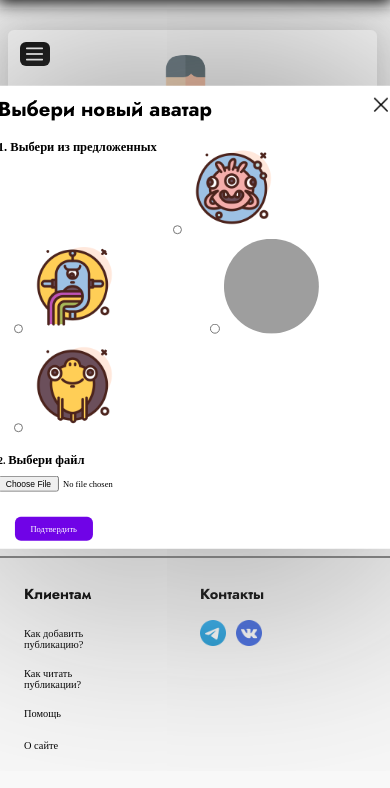
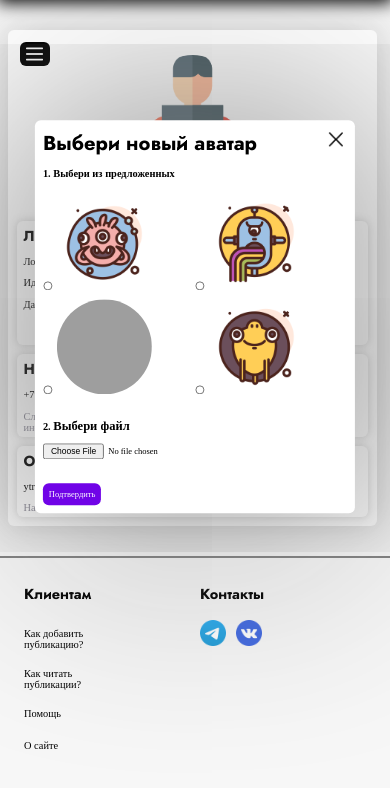
Before and after one commit to rayson0/app, a Flask app: a page that uses templates/profile_avatar.html in a window 390 px wide. Shown: the part 105-893 px from the top of the page. Run offline with Flask 3, Linux system fonts and the light colour scheme; a user stored in the database is signed in; data comes from the database, SQL or seed files in the repository; both versions use the stored data as it was after the commit; some libraries are stand-ins or nearby versions; some web fonts are replaced; grey boxes are pictures that could not be loaded.

Commit message:
end_vers2

```diff
--- a/static/css/style.css
+++ b/static/css/style.css
@@ -515,19 +515,12 @@ a {
   height: calc(9em + 1vw);
   border-radius: 50%;
 }
-.avatar_div {
-  width: calc(10em + 1.1vw);
-  margin: 0 1em;
-}
 .plus_profile_page {
   position: absolute;
-  right: 7%;
-  bottom: 7%;
+  right: 5%;
+  bottom: 5%;
   width: calc(0.9em + 0.1vw);
   height: calc(0.9em + 0.1vw);
-}
-.avatar_div {
-  position: relative;
 }
 .form_avatar {
   display: block;
@@ -539,13 +532,26 @@ a {
   transform: translate(-50%, -50%);
   box-shadow: 0 0 100vw 0 #6e6e6e;
   z-index: 3;
+  width: calc(280px + 20vw)
 }
 .avatars_div {
-  margin-top: 1em;
+  margin: 1em auto 0 auto;
   display: flex;
   flex-direction: row;
   flex-wrap: wrap;
-  width: calc(24em + 2.7vw);
+  width: calc(100%);
+}
+.avatar_div {
+  position: relative;
+}
+.avatar_form_div {
+  width: calc(50% - 1em);
+}
+.avatar_form_div:nth-child(odd) {
+  margin: 0 1em 1em 0;
+}
+.avatar_form_div:nth-child(even) {
+  margin: 0 0 1em 1em;
 }
 .field_with_tags {
   display: flex;
@@ -649,9 +655,14 @@ a {
   height: calc(2.5em + 0.3vw);
   background-size: 85%;
   background-position: center;
+  background-repeat: no-repeat;
+  background-color: #7003e7;
   border: none;
   border-top-right-radius: 0.4vw;
   border-bottom-right-radius: 0.4vw;
+}
+.footer_help_btn:link, .footer_help_btn:visited {
+  color: inherit;
 }
 .window_menu_profile_div {
   display: none;
@@ -1176,7 +1187,7 @@ option:focus {
   transform: translate(-50%, -50%);
   width: calc(250px + 15vw);
   z-index: 10;
-  box-shadow: 0 0 100vw 0 #6e6e6e,
+  box-shadow: 0 0 100vw 0 #4f4f4ff,
               inset 0 0 15px 0 #dcdcdc;
 }
 .btn_cross_profile {
@@ -1487,7 +1498,7 @@ body {
   line-height: 1.8;
 }
 .menu_links_header_text_div, .window_menu_profile_form {
-  box-shadow: 0 0 19px 0 rgba(0, 0, 0, 0.2);
+  box-shadow: 0 0 21px 0 rgba(0, 0, 0, 0.2);
 }
 #old_password, .password1_change_psw, .password2_change_psw {
   margin-left: 0;
@@ -2112,6 +2123,20 @@ body {
 }
 
 @media (max-width: 767px){
+  .form_avatar {
+    padding: calc(10px);
+    width: calc(300px)
+  }
+  .avatar_form_div {
+    width: calc(50% - 5px);
+    position: relative;
+  }
+  .avatar_form_div:nth-child(odd) {
+    margin: 0 5px 5px 0;
+  }
+  .avatar_form_div:nth-child(even) {
+    margin: 0 0 5px 5px;
+  }
   .msg, .tags {
     padding: 10px 12px;
   }
@@ -2575,8 +2600,8 @@ body {
     height: 110px;
   }
   .plus_profile_page {
-    right: 12px;
-    bottom: 12px;
+    right: 5px;
+    bottom: 5px;
     width: calc(12px);
     height: calc(12px);
   }
@@ -2584,7 +2609,7 @@ body {
     margin: 5px 0 10px 0;
   }
   .menu_links_header_text_div, .window_menu_profile_form {
-    box-shadow: 0 0 15px 0 rgba(0, 0, 0, 0.2);
+    box-shadow: 0 0 18px 0 rgba(0, 0, 0, 0.2);
   }
   .name, .subject, .msg, .info, .password, .tags, .header_of_post,
   .number, .email, .fio, #tags_default {
@@ -2613,6 +2638,20 @@ body {
 }
 
 @media (max-width: 478px){
+  .form_avatar {
+    padding: calc(8px);
+    width: calc(60% + 18vw)
+  }
+  .avatar_form_div {
+    width: calc(50%);
+    position: relative;
+  }
+  .avatar_form_div:nth-child(odd) {
+    margin: 0 0 5px 0;
+  }
+  .avatar_form_div:nth-child(even) {
+    margin: 0 0 5px 0;
+  }
   #help_form, .help_add_post_form {
     padding: 14px;
     width: calc(100% - 85px);
@@ -2661,7 +2700,7 @@ body {
       height: 30px;
   }
   .menu_links_header_text_div, .window_menu_profile_form {
-    box-shadow: 0 0 13px 0 rgba(0, 0, 0, 0.2);
+    box-shadow: 0 0 16px 0 rgba(0, 0, 0, 0.2);
   }
   .card_of_friend_div, .card_of_request_friend_div {
     width: calc(100% - 10px);
@@ -2720,8 +2759,8 @@ body {
     padding: 0 7px;
   }
   .plus_profile_page {
-    right: 11px;
-    bottom: 11px;
+    right: 4px;
+    bottom: 4px;
     width: calc(11px);
     height: calc(11px);
   }
--- a/templates/profile_avatar.html
+++ b/templates/profile_avatar.html
@@ -7,12 +7,12 @@
       <img src = '{{url_for("static", filename="images/cross.png")}}' class = 'img_cross_center'>
     </a>
     <h2> Выбери новый аватар </h2>
+    <p class = 'bold_text' style = 'margin: 1em 0;'>
+      1. Выбери из предложенных
+    </p>
     <div class = 'avatars_div'>
-      <p class = 'bold_text' style = 'font-size: calc(11px + 0.4vw); margin-bottom: 1em;'>
-        1. Выбери из предложенных
-      </p>
       {% for i in form.radio %}
-        <div class = 'avatar_div'>
+        <div class = 'avatar_form_div'>
           {{i}}
           <img class = 'avatar_form_img'>
         </div>
@@ -30,7 +30,7 @@
       {% endfor %}
     </div>
     <div style = 'margin-top: 1em'>
-      {{form.submit(class = 'submit_avatar hover_submit')}}
+      {{form.submit(class = 'submit_avatar hover_submit', id = 'submit_filter')}}
     </div>
   </form>
 {% endblock %}
```
Also changed, not shown: static/db/database.db, static/images/avatars/4389800.png (added).
